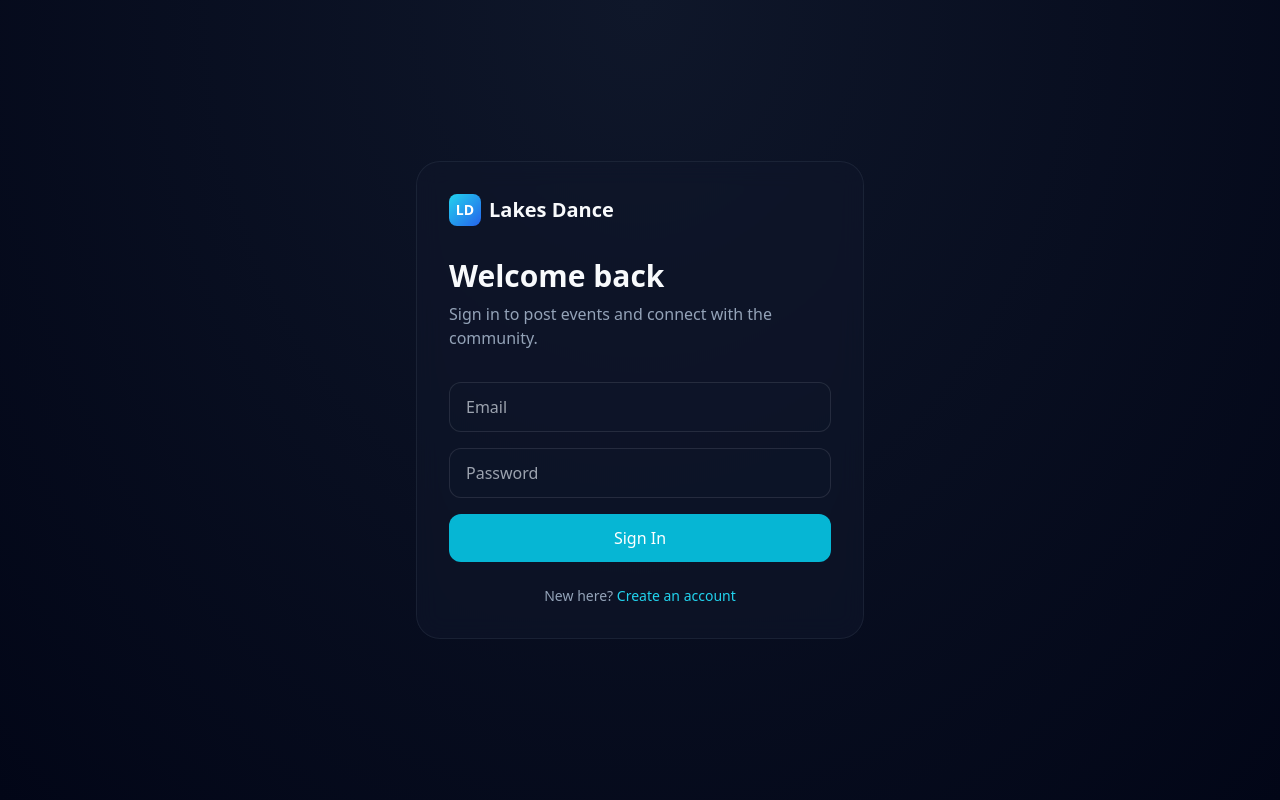
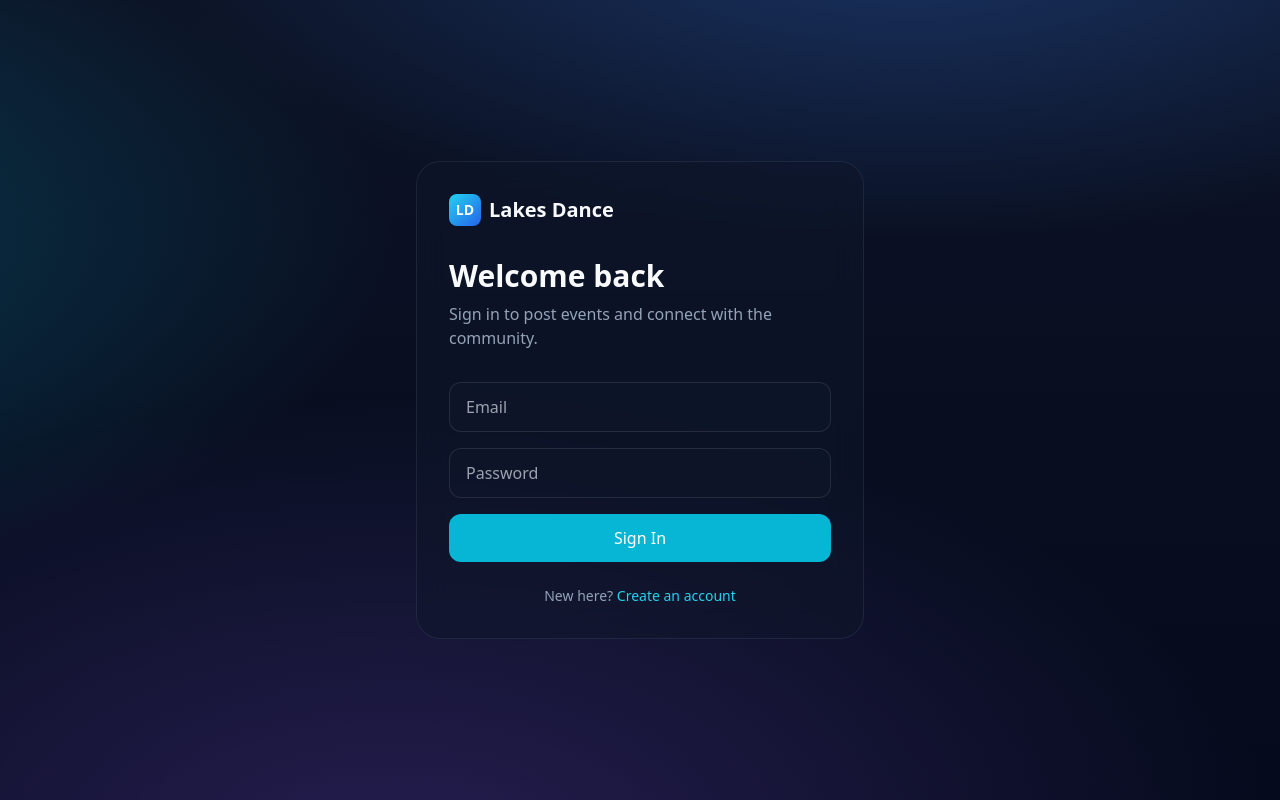
Before and after one commit to KristineMK72/lakes-dance, a Next.js app: page /login in a window 1280 px wide. Built offline with nearby package versions, Linux system fonts and the light colour scheme.

Commit message:
Add vibrant animated gradient background and lettering styles

```diff
--- a/app/globals.css
+++ b/app/globals.css
@@ -5,24 +5,53 @@
 :root {
   --background: 222 47% 6%;
   --foreground: 210 40% 98%;
-  --card: 222 47% 9%;
-  --card-foreground: 210 40% 98%;
-  --primary: 199 89% 48%;
-  --primary-foreground: 210 40% 98%;
-  --secondary: 217 33% 17%;
-  --muted: 217 33% 17%;
-  --accent: 199 89% 48%;
-  --border: 217 33% 17%;
 }
 
 body {
-  background: radial-gradient(ellipse at top, #0f172a 0%, #020617 100%);
+  background: #020617;
   color: hsl(var(--foreground));
   min-height: 100vh;
+  position: relative;
+  overflow-x: hidden;
+}
+
+/* Vibrant animated gradient mesh background */
+body::before {
+  content: "";
+  position: fixed;
+  inset: 0;
+  z-index: -1;
+  background:
+    radial-gradient(ellipse 80% 50% at 20% 40%, rgba(6, 182, 212, 0.35) 0%, transparent 50%),
+    radial-gradient(ellipse 60% 40% at 80% 20%, rgba(59, 130, 246, 0.3) 0%, transparent 50%),
+    radial-gradient(ellipse 70% 60% at 60% 80%, rgba(139, 92, 246, 0.25) 0%, transparent 50%),
+    radial-gradient(ellipse 50% 30% at 10% 90%, rgba(14, 165, 233, 0.2) 0%, transparent 40%),
+    linear-gradient(180deg, #0f172a 0%, #020617 100%);
+  background-size: 200% 200%;
+  animation: gradientShift 18s ease infinite;
+}
+
+@keyframes gradientShift {
+  0%, 100% { background-position: 0% 50%; }
+  50% { background-position: 100% 50%; }
 }
 
 .glass {
-  background: rgba(15, 23, 42, 0.6);
-  backdrop-filter: blur(12px);
-  border: 1px solid rgba(148, 163, 184, 0.1);
+  background: rgba(15, 23, 42, 0.55);
+  backdrop-filter: blur(16px);
+  border: 1px solid rgba(148, 163, 184, 0.12);
 }
+
+/* Colored lettering helpers */
+.gradient-text {
+  background: linear-gradient(90deg, #22d3ee, #60a5fa, #a78bfa, #22d3ee);
+  background-size: 200% auto;
+  -webkit-background-clip: text;
+  background-clip: text;
+  color: transparent;
+  animation: textShine 6s linear infinite;
+}
+
+@keyframes textShine {
+  to { background-position: 200% center; }
+}
```
